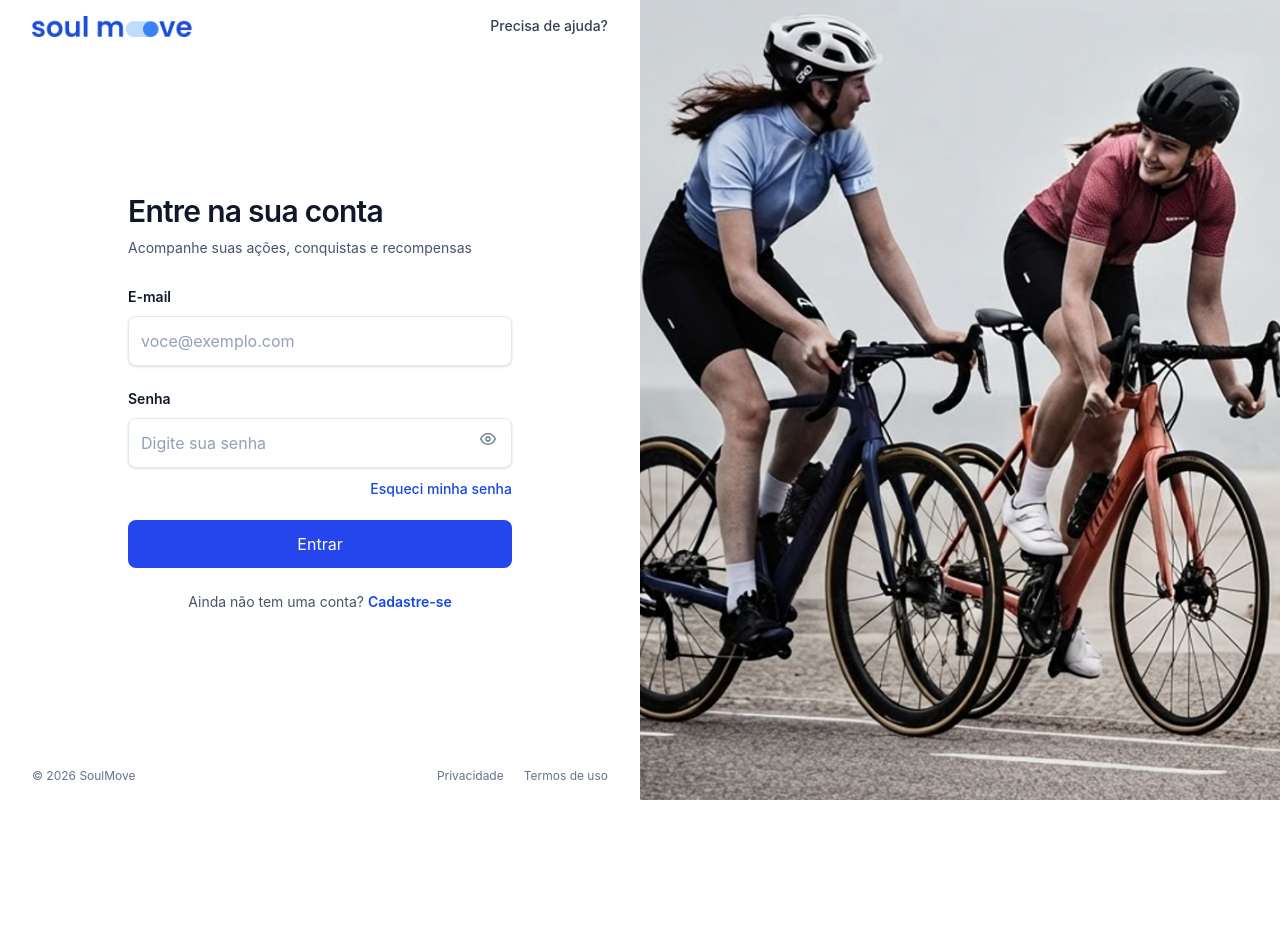
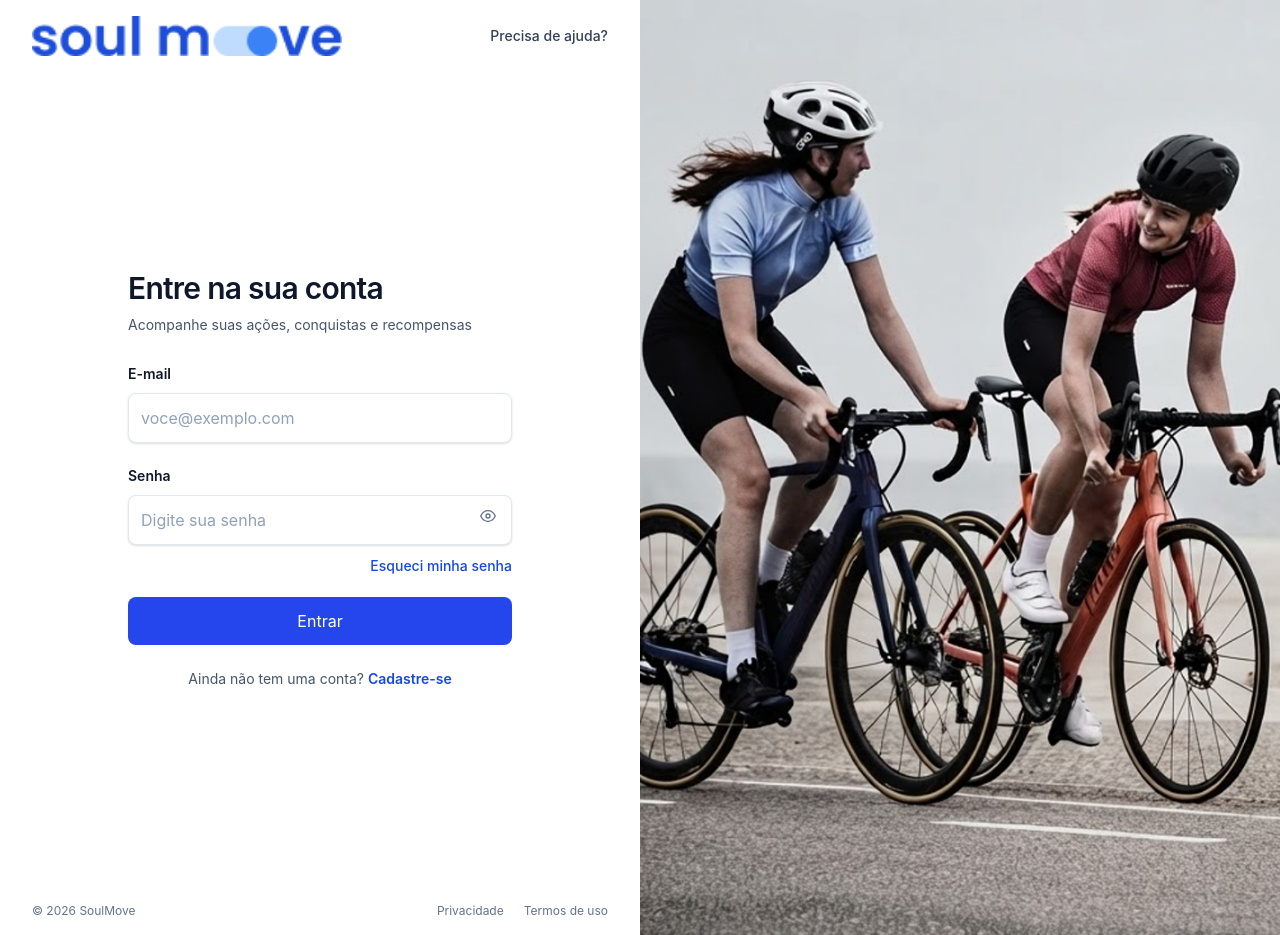
Before and after one commit to AnaMendes-25/challenge-frontend-soulMove, a React (Vite) app in the folder soul-move-app/: page /login in a window 1280 px wide. Before the commit the page ends 800 px from the top, so only its background shows below. Built offline with nearby package versions, Linux system fonts and the light colour scheme; no server answers.

Commit message:
feat: ajustando imagem do login

```diff
--- a/soul-move-app/src/routes/Login/index.tsx
+++ b/soul-move-app/src/routes/Login/index.tsx
@@ -75,7 +75,7 @@ export default function Login() {
                         <img
                             src={logoSoulMove}
                             alt="SoulMove"
-                            className="h-auto w-40"
+                            className="h-10 w-auto object-contain"
                             width={160}
                         />
                     </Link>
@@ -250,11 +250,19 @@ export default function Login() {
                 </footer>
             </div>
 
-            <div className="relative hidden min-h-0 overflow-hidden bg-slate-100 lg:block">
+            <div className="relative hidden min-h-0 overflow-hidden bg-slate-200 lg:block">
+                {/* Imagem de fundo desfocada para preencher as sobras */}
+                <img
+                    src={imagemMobilidade}
+                    alt=""
+                    aria-hidden="true"
+                    className="absolute inset-0 h-full w-full object-cover blur-md opacity-40"
+                />
+                {/* Imagem principal sem cortes */}
                 <img
                     src={imagemMobilidade}
                     alt="Pessoa com uma bicicleta, representando mobilidade sustentável"
-                    className="absolute inset-0 h-full w-full object-cover object-center"
+                    className="relative z-10 h-full w-full object-contain object-center"
                 />
             </div>
         </main>
```
